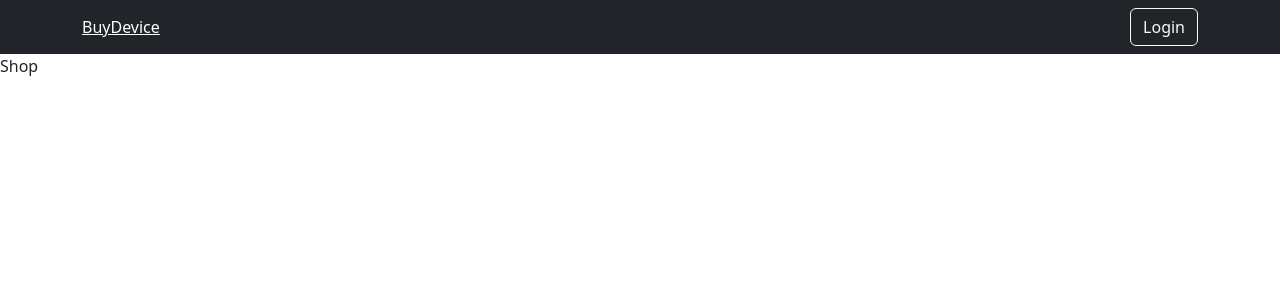
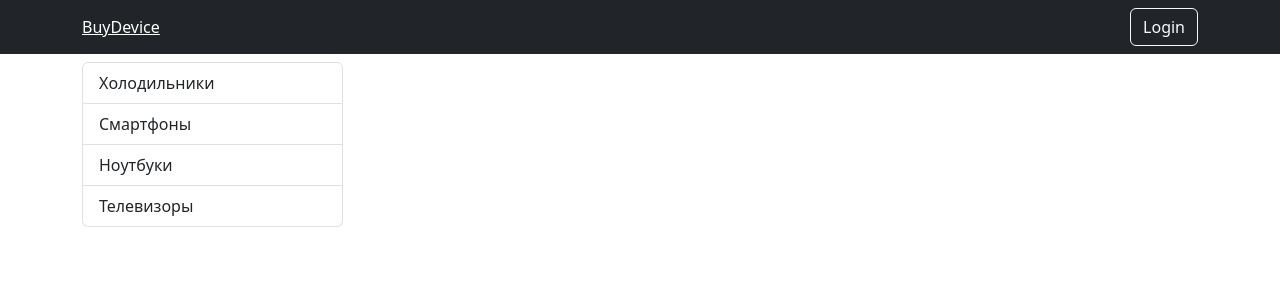
Before and after one commit to sasho33/online-store-react-express-project, a React (Create React App) app in the folder client/: page / in a window 1280 px wide. Shown: the top 300 px of the page. Built offline with nearby package versions, Linux system fonts and the light colour scheme.

Commit message:
TypeBar from shop main page

```diff
--- /dev/null
+++ b/client/src/components/TypeBar.js
@@ -0,0 +1,26 @@
+import React, { useContext } from 'react';
+import { observer } from 'mobx-react-lite';
+import { Context } from '../index';
+import { ListGroup } from 'react-bootstrap';
+
+const TypeBar = observer(() => {
+  const { device } = useContext(Context);
+  return (
+    <ListGroup>
+      {device.types.map((type) => (
+        <ListGroup.Item
+          style={{ cursor: 'pointer' }}
+          active={type.id === device.selectedType.id}
+          onClick={() => {
+            device.setSelectedType(type);
+          }}
+          key={type.id}
+        >
+          {type.name}
+        </ListGroup.Item>
+      ))}
+    </ListGroup>
+  );
+});
+
+export default TypeBar;
--- a/client/src/pages/Shop.js
+++ b/client/src/pages/Shop.js
@@ -1,5 +1,16 @@
 import React from 'react';
+import { Col, Container, Row } from 'react-bootstrap';
+import TypeBar from '../components/TypeBar';
 
 export default function Shop() {
-  return <div>Shop</div>;
+  return (
+    <Container className="pt-2">
+      <Row>
+        <Col md={3}>
+          <TypeBar />
+        </Col>
+        <Col md={9}></Col>
+      </Row>
+    </Container>
+  );
 }
--- a/client/src/store/DeviceStore.js
+++ b/client/src/store/DeviceStore.js
@@ -59,6 +59,8 @@ export default class UserStore {
       },
     ];
 
+    this._selectedType = {};
+
     makeAutoObservable(this);
   }
 
@@ -70,6 +72,9 @@ export default class UserStore {
   }
   setDevices(devices) {
     this._devices = devices;
+  }
+  setSelectedType(type) {
+    this._selectedType = type;
   }
 
   get types() {
@@ -83,4 +88,8 @@ export default class UserStore {
   get devices() {
     return this._devices;
   }
+
+  get selectedType() {
+    return this._selectedType;
+  }
 }
```
